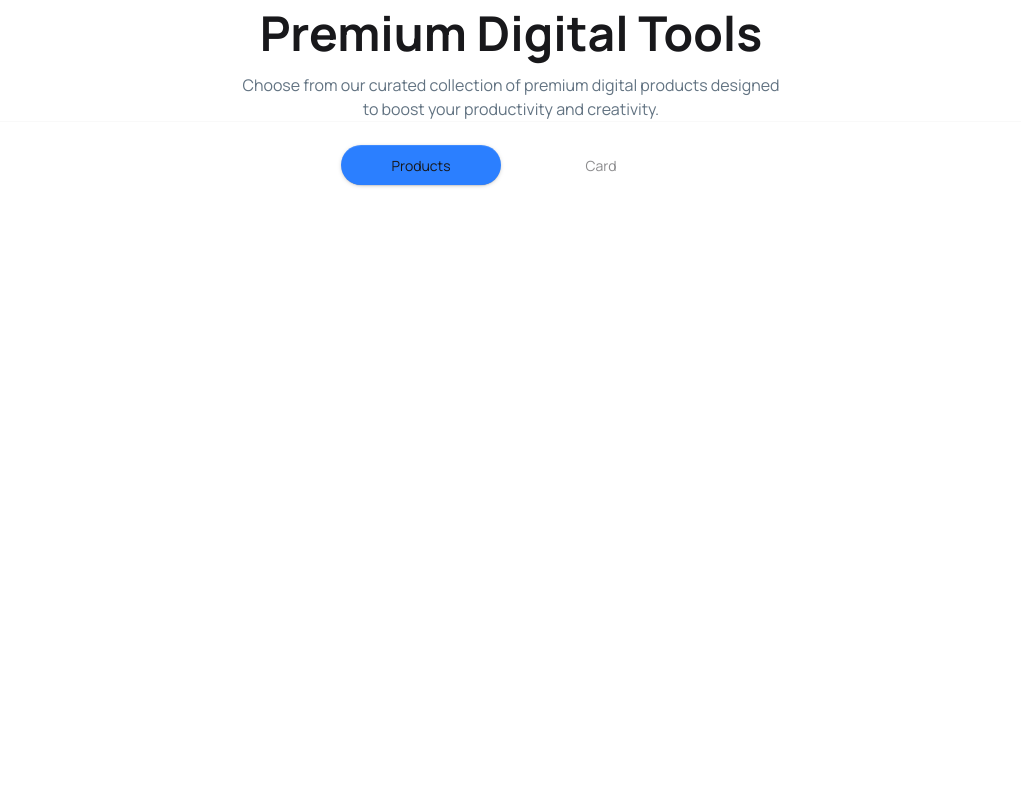
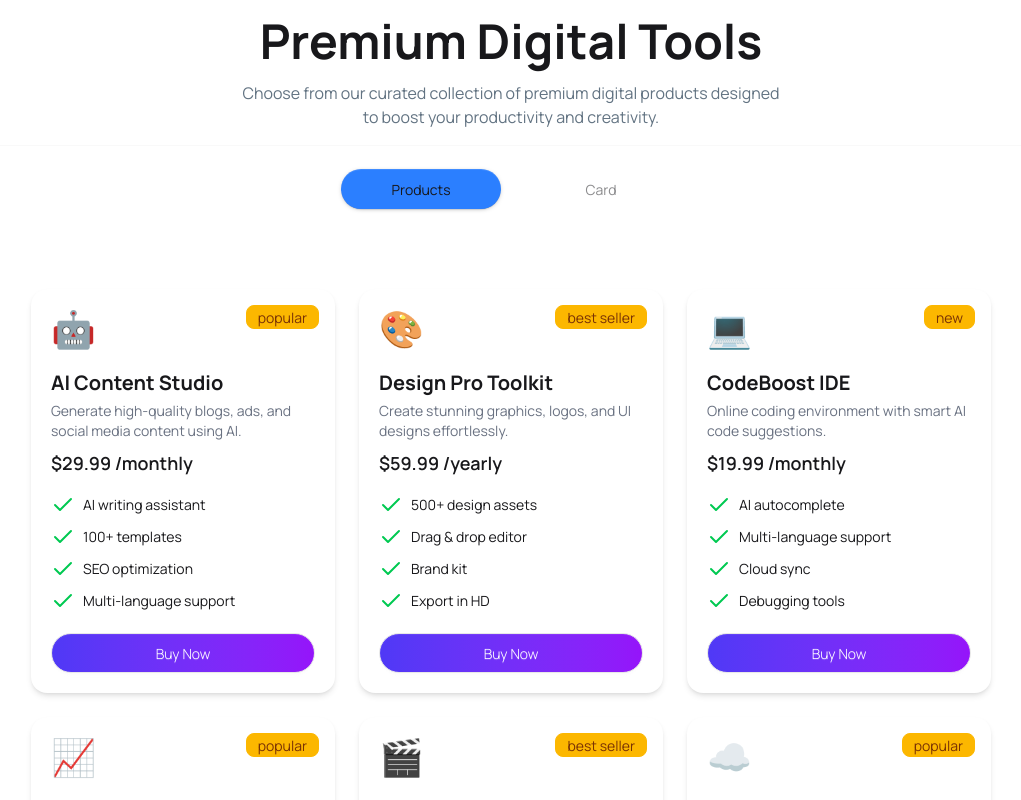
Before and after one commit to tanzid-48/digital-tools-platform, a React (Vite) app: page / in a window 1280 px wide. Shown: the part 1080-1880 px from the top of the page, without its empty margins (129-1150 px from the left). Before the commit the page ends 1289 px from the top, so only its background shows below. Built offline with nearby package versions, Linux system fonts and the light colour scheme.

Commit message:
Add card and show that Ui

```diff
--- a/src/App.jsx
+++ b/src/App.jsx
@@ -30,7 +30,6 @@ return (
     <Products productPromise = {productPromise}></Products>
    </Suspense>
 
-   <Tab></Tab>
   </main>
 
   <footer></footer>
--- a/src/components/products/Products.jsx
+++ b/src/components/products/Products.jsx
@@ -1,16 +1,30 @@
 import React, { use } from 'react';
+import ProductCards from '../../ui/ProductCards';
+import Tab from '../../ui/Tab';
 
-const Products = ({productPromise}) => {
+const Products = ({ productPromise }) => {
 
     const products = use(productPromise);
-    console.log(products);
+    // console.log(products);
 
     return (
         <div className="mt-16 ">
 
-    <div className="text-center space-y-4">
+            <div className="text-center space-y-4">
                 <h2 className='text-5xl font-bold'>Premium Digital Tools</h2>
                 <p className='text-[#627382]'>Choose from our curated collection of premium digital products designed <br /> to boost your productivity and creativity.</p>
+
+
+              <Tab></Tab>
+
+                <div className="grid grid-cols-1 md:grid-cols-2 lg:grid-cols-3 gap-6 py-10 w-9/12 mx-auto">
+                {
+                 products.map( product => (<ProductCards key={product.id} product = {product}></ProductCards>))
+
+                 }
+
+                </div>
+
 
 
 
--- /dev/null
+++ b/src/ui/ProductCards.jsx
@@ -0,0 +1,36 @@
+import { Check } from 'lucide-react';
+import React from 'react';
+
+const ProductCards = ({ product }) => {
+  return (
+    <div className="card bg-base-100 shadow-md rounded-2xl p-5 ">
+      <div className="flex justify-between items-center mb-3">
+        <span className="badge badge-warning absolute right-4 top-4">
+          {product.tagType}
+        </span>
+        <div className="text-4xl mb-2">{product.icon}</div>
+      </div>
+      <h2 className="text-xl  text-start font-bold">{product.name}</h2>
+      <p className="text-sm text-start  text-gray-500 mt-1">
+        {product.description}
+      </p>
+      <p className="text-lg text-start font-semibold mt-2">
+        ${product.price} /{product.period}
+      </p>
+      <ul className="mt-4 flex flex-col gap-2 text-sm">
+        {product.features.map((feature, index) => (
+          <li key={index} className="flex items-center gap-2">
+            <Check className="text-green-500"></Check> {feature}
+          </li>
+        ))}
+      </ul>
+      <div className="mt-5">
+        <button className="btn bg-linear-to-r from-[#4F39F6] to-[#9514FA] rounded-full font-light text-white w-full">
+          Buy Now
+        </button>
+      </div>
+    </div>
+  );
+};
+
+export default ProductCards;
--- a/src/ui/StatsSection.jsx
+++ b/src/ui/StatsSection.jsx
@@ -1,17 +1,17 @@
 import React from 'react';
 const StatsSection = () => {
     return (
-        <div className="bg-linear-to-r from-[#4F39F6] to-[#9514FA] py-7 mt-10">
+        <div className="bg-linear-to-r from-[#4F39F6] to-[#9514FA] py-8 w-full mt-10">
 
             <div className="  flex flex-col md:flex-row justify-evenly items-center gap-8 text-center">
 
-                <div>
+                <div className=''>
                     <h3 className="text-white font-bold text-4xl">50K+</h3>
                     <p className="text-white">Active Users</p>
                 </div>
 
                 <div className="hidden md:block h-12 w-0.5 bg-white opacity-40"></div>
-                <div>
+                <div className=''>
                     <h3 className="text-white font-bold text-4xl">200K+</h3>
                     <p className="text-white">Premium Tools</p>
                 </div>
@@ -23,7 +23,6 @@ const StatsSection = () => {
                 </div>
 
             </div>
-
         </div>
     );
 };
```
